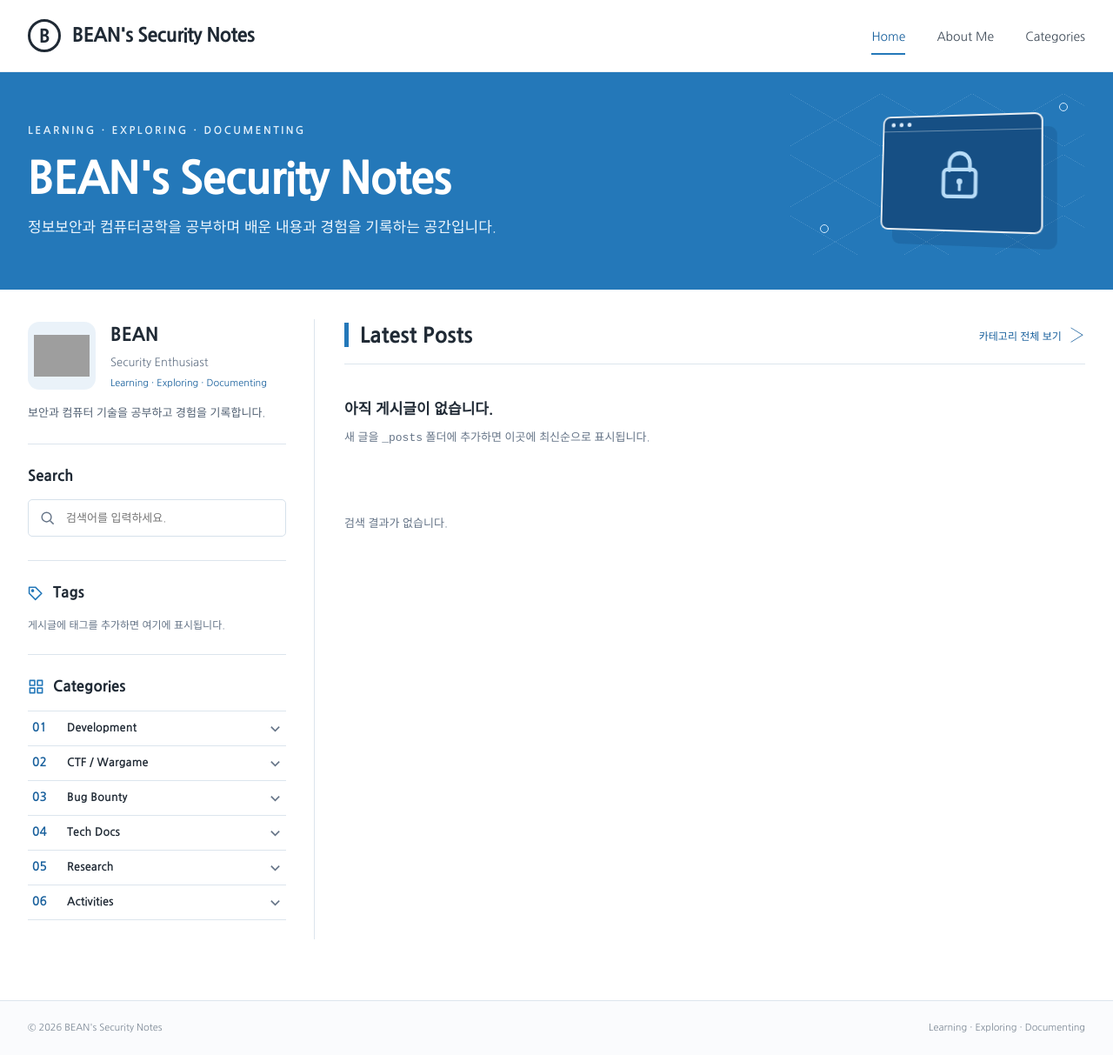
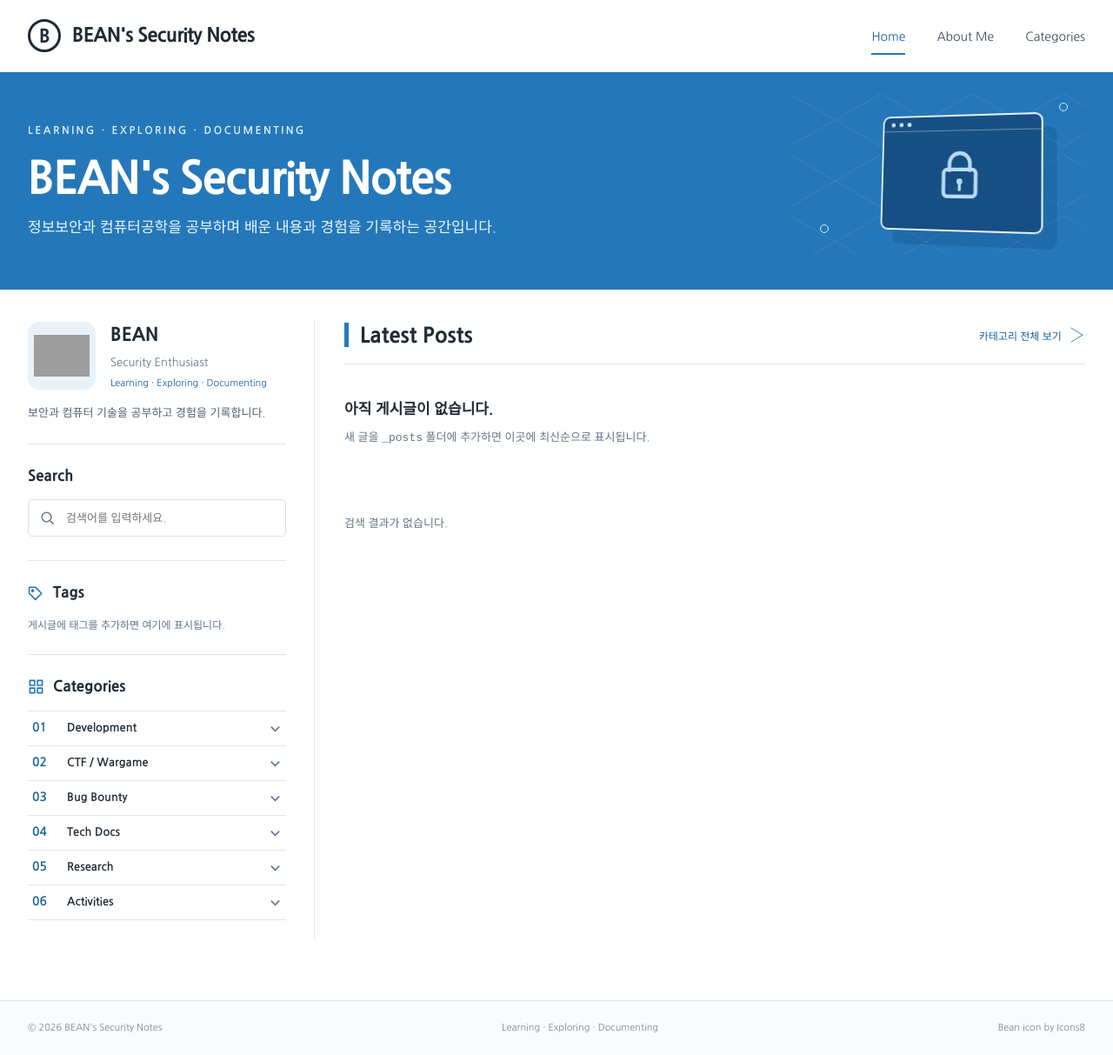
Before and after one commit to BEAN-CMD418/bean-cmd418.github.io, a Jekyll site: the page built from index.md, in a window 1280 px wide. Shown: the whole page at 87% size. Built offline with Jekyll 4.4.1, drawn with Linux system fonts in a browser that asks for light colours; some web fonts are replaced; grey boxes are pictures that could not be loaded.

Commit message:
Add Icons8 icon attribution to footer

```diff
--- a/_layouts/default.html
+++ b/_layouts/default.html
@@ -63,6 +63,7 @@
     <div class="footer-inner">
       <span>© {{ 'now' | date: '%Y' }} {{ site.title }}</span>
       <span>Learning · Exploring · Documenting</span>
+      <span>Bean icon by <a href="https://icons8.com/icon/xDz7yO7PvYTW/%EC%BD%A9" target="_blank" rel="noopener noreferrer">Icons8</a></span>
     </div>
   </footer>
   <script src="{{ '/assets/js/bean-theme.js' | relative_url }}" defer></script>
```
